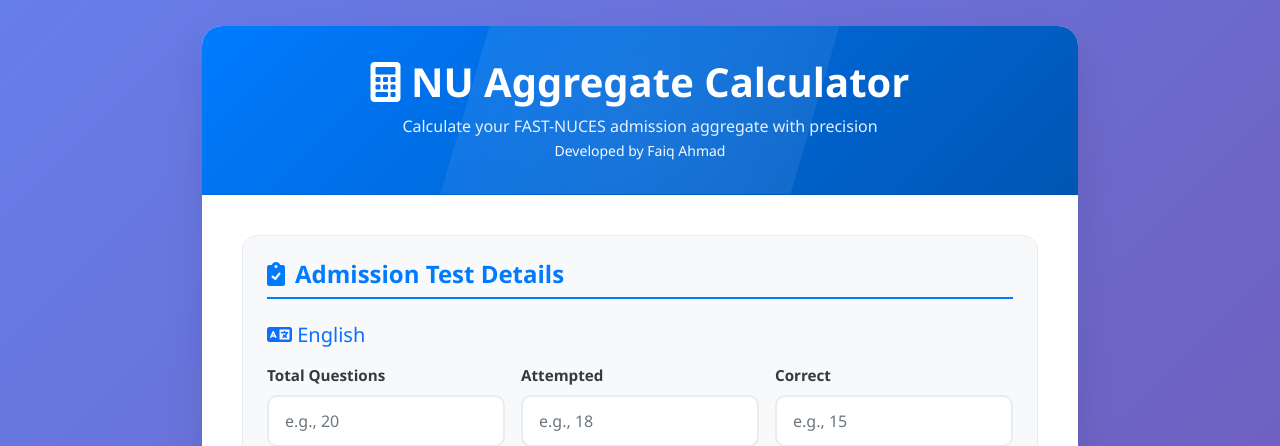
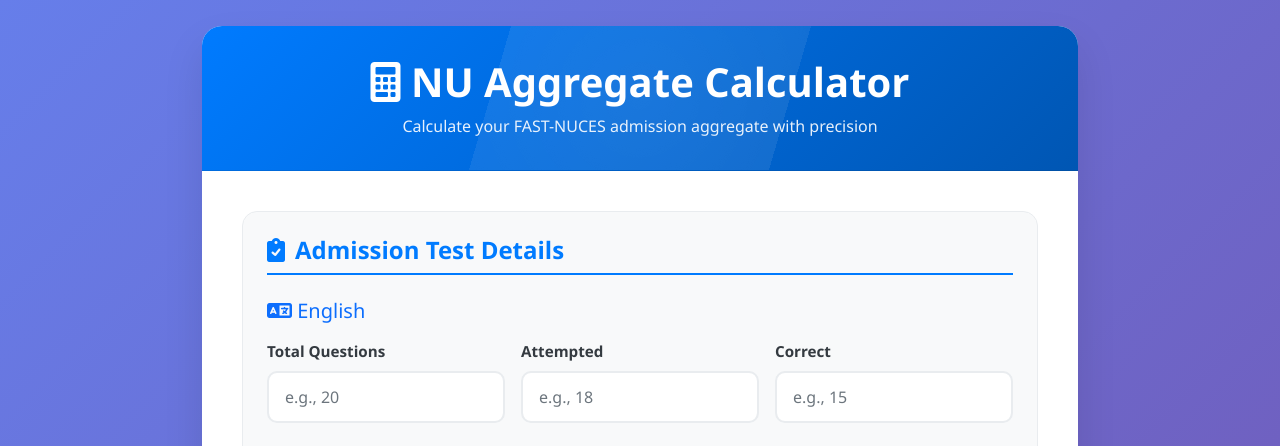
Before and after one commit to Faiq19/Fast-Nuces-Aggregate-Calculator, a Flask app: page / in a window 1280 px wide. Shown: the top 446 px of the page. Run offline with Flask 3, Linux system fonts and the light colour scheme.

Commit message:
minor improvement

```diff
--- a/templates/index.html
+++ b/templates/index.html
@@ -308,7 +308,6 @@
             <div class="card-header">
                 <h1><i class="fas fa-calculator"></i> NU Aggregate Calculator</h1>
                 <div class="subtitle">Calculate your FAST-NUCES admission aggregate with precision</div>
-                <small class="text-light">Developed by Faiq Ahmad</small>
             </div>
             <div class="card-body">
                 <div class="loading-spinner" id="loadingSpinner">
```
